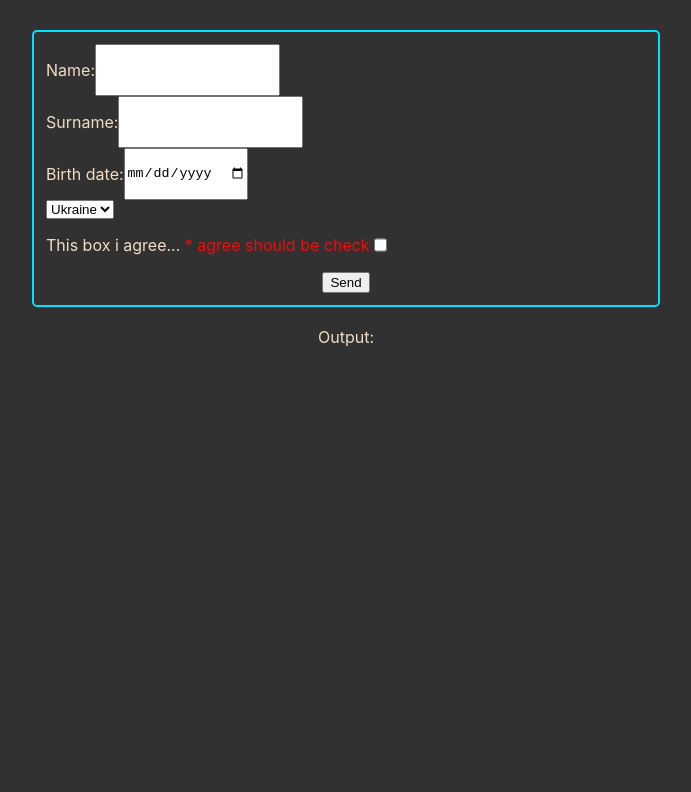
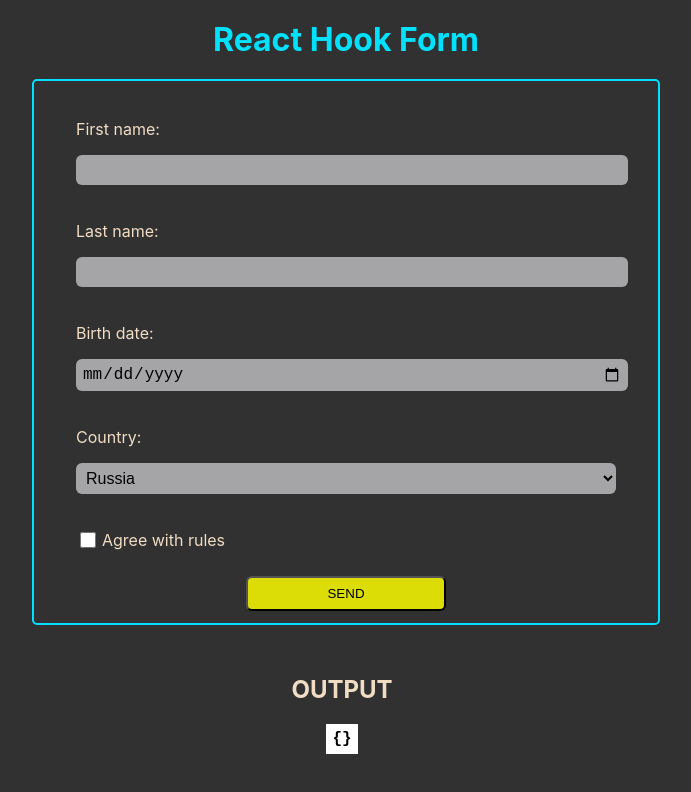
Before and after one commit to AndreyBaglai/react-form, a React (Create React App) app: page / in a window 1280 px wide. Shown: the top 792 px of the page, without its empty margins (294-985 px from the left). Built offline with nearby package versions, Linux system fonts and the light colour scheme.

Commit message:
feat: add styles for form and output

```diff
--- a/package.json
+++ b/package.json
@@ -10,8 +10,11 @@
     "@types/node": "^12.20.19",
     "@types/react": "^17.0.17",
     "@types/react-dom": "^17.0.9",
+    "mobx": "^6.3.2",
+    "mobx-react-lite": "^3.2.0",
     "react": "^17.0.2",
     "react-dom": "^17.0.2",
+    "react-hook-form": "^7.14.0",
     "react-scripts": "4.0.3",
     "typescript": "^4.3.5",
     "web-vitals": "^1.1.2"
--- a/src/App.module.css
+++ b/src/App.module.css
@@ -5,3 +5,9 @@
   align-items: center;
   color: rgb(241, 221, 196);
 }
+
+.title {
+  text-align: center;
+  margin: 20px auto 0;
+  color:rgb(0, 225, 255);
+}
--- a/src/App.tsx
+++ b/src/App.tsx
@@ -1,4 +1,4 @@
-import React, { useState } from 'react';
+import React from 'react';
 
 import Form from './components/Form/Form';
 import Output from './components/Output/Output';
@@ -6,11 +6,11 @@ import Output from './components/Output/Output';
 import styles from './App.module.css';
 
 function App() {
-  const [formValues, setFormValues] = useState([]);
   return (
     <div className={styles.app}>
-      <Form setFormValues={setFormValues}/>
-      <Output output={formValues} />
+      <h1 className={styles.title}>React Hook Form</h1>
+      <Form />
+      <Output />
     </div>
   );
 }
--- a/src/components/Form/Form.module.css
+++ b/src/components/Form/Form.module.css
@@ -7,15 +7,47 @@
   padding: 12px;
   border: 2px solid rgb(0, 225, 255);
   width: 600px;
-  margin-top: 30px;
+  margin-top: 20px;
   border-radius: 5px;
 }
 
 .field {
+  width: 90%;
+  display: flex;
+  margin: 10px;
+  flex-direction: column;
+}
+
+.agreeWrapper {
+  flex-direction: row-reverse;
+  align-items: center;
+  justify-content: flex-end;
+}
+
+.firstName, .lastName, .birthDate, .country, .agree {
+  background-color: #a5a5a7;
+  padding: 6px;
+  border: none;
+  border-radius: 6px;
+  font-size: 16px;
   width: 100%;
-  display: flex;
+}
+
+.agree {
+  width: 16px;
+  height: 16px;
+  margin-right: 6px;
 }
 
 .error {
   color: rgb(243, 11, 11);
 }
+
+.send {
+  background-color: rgb(220, 220, 6);
+  color: #000;
+  padding: 8px;
+  border-radius: 6px;
+  text-transform: uppercase;
+  min-width: 200px;
+}
--- a/src/components/Form/Form.tsx
+++ b/src/components/Form/Form.tsx
@@ -1,115 +1,53 @@
-import React, { useEffect, useState } from 'react';
+import React from 'react';
+import { observer } from 'mobx-react-lite';
+import formStore from '../../store/form-data';
+import { useForm } from 'react-hook-form';
+
 import styles from './Form.module.css';
 
-type FormProps = {
-  setFormValues: (state: any) => void;
-};
-
-type ErrorsType = {
-  agree?: any;
-  firstName?: string;
-  birthDate?: string;
-}
-
-export default function Form({ setFormValues }: FormProps) {
-  const [firstName, setFirstName] = useState('');
-  const [lastName, setLastName] = useState('');
-  const [birthDate, setBirthDate] = useState('');
-  const [country, setCountry] = useState('Ukraine');
-  const [agree, setAgree] = useState(false);
-  const [errors, setErrors] = useState<ErrorsType>({});
-
-  useEffect(() => {
-    validate();
-  }, [agree, firstName, birthDate]);
-
-  const validate = () => {
-    setErrors({});
-    if (!agree) {
-      setErrors((state) => ({ ...state, agree }));
-    }
-    if (firstName === '') {
-      setErrors((state) => ({ ...state, firstName }));
-    }
-    if (birthDate === '') {
-      setErrors((state) => ({ ...state, birthDate }));
-    }
-  };
-
-
-  const reset = () => {
-    setFirstName('');
-    setLastName('');
-    setBirthDate('');
-    setCountry('Ukraine');
-    setAgree(false);
-  };
-
-  const handleSubmit = (e: React.FormEvent<HTMLFormElement>) => {
-    e.preventDefault();
-    if (Object.keys(errors).length === 0) {
-      setFormValues((state: any) => [...state, { firstName, lastName, birthDate, country, agree }]);
-      reset();
-    }
-  };
-
-  const handleFirstName = (e: React.FormEvent<HTMLInputElement>) => {
-    const target = e.target as HTMLInputElement;
-    setFirstName(target.value);
-  };
-
-  const handleLastName = (e: React.FormEvent<HTMLInputElement>) => {
-    const target = e.target as HTMLInputElement;
-    setLastName(target.value);
-  };
-
-  const handleBirthDate = (e: React.FormEvent<HTMLInputElement>) => {
-    const target = e.target as HTMLInputElement;
-    setBirthDate(target.value);
-  };
-
-  const handleCountry = (e: React.FormEvent<HTMLSelectElement>) => {
-    const target = e.target as HTMLInputElement;
-    setCountry(target.value);
-  };
-
-  const handleAgree = () => {
-    setAgree((prev) => !prev);
+const Form = observer(() => {
+  const { register, handleSubmit } = useForm();
+  const onSubmitForm = (data: any) => {
+    console.log(data);
+    formStore.setData(data);
   };
 
   return (
-    <form className={styles.form} onSubmit={handleSubmit}>
+    <form className={styles.form} onSubmit={handleSubmit(onSubmitForm)}>
       <label className={styles.field} htmlFor="firstName">
-        <p>Name: {errors.firstName && <span>* name should be fill</span>}</p>
-        <input type="text" name="firstName" value={firstName} onChange={handleFirstName} />
+        <p>First name:</p>
+        <input className={styles.firstName} type="text" {...register('firstName')} />
       </label>
 
       <label className={styles.field} htmlFor="lastName">
-        <p>Surname:</p>
-        <input type="text" name="lastName" value={lastName} onChange={handleLastName} />
+        <p>Last name:</p>
+        <input className={styles.lastName} type="text" {...register('lastName')} />
       </label>
 
       <label className={styles.field} htmlFor="birthDate">
-        <p>Birth date: {errors.birthDate && <span>* birth date should be fill</span>}</p>
-        <input type="date" name="birthDate" value={birthDate} onChange={handleBirthDate} />
+        <p>Birth date:</p>
+        <input className={styles.birthDate} type="date" {...register('birthDate')} />
       </label>
 
       <label className={styles.field} htmlFor="country">
-        <select name="country" value={country} onChange={handleCountry}>
+      <p>Country:</p>
+        <select className={styles.country} {...register('country')}>
           <option>Russia</option>
           <option>Ukraine</option>
           <option>Poland</option>
         </select>
       </label>
 
-      <label className={styles.field} htmlFor="agree">
-        <p>This box i agree... {errors?.agree !== undefined && <span className={styles.error}>* agree should be check</span>}</p>
-        <input type="checkbox" name="agree" checked={agree} onChange={handleAgree} />
+      <label className={[styles.field, styles.agreeWrapper].join(' ')} htmlFor="agree">
+      <p>Agree with rules</p>
+        <input type="checkbox" className={styles.agree} {...register('agree')} />
       </label>
 
       <div>
-        <input type="submit" value="Send" />
+        <input type="submit" value="Send" className={styles.send} />
       </div>
     </form>
   );
-}
+});
+
+export default Form;
--- a/src/components/Output/Output.module.css
+++ b/src/components/Output/Output.module.css
@@ -1,3 +1,17 @@
 .output {
-  margin-top: 20px;
+  margin-top: 30px;
+  text-transform: uppercase;
+  font-weight: bold;
+  margin-right: 8px;
+  display: flex;
+  flex-direction: column;
+  align-items: center;
 }
+
+.code {
+  background-color: #fff;
+  color: #000;
+  font-size: 16px;
+  max-width: 80%;
+  padding: 6px;
+}
--- a/src/components/Output/Output.tsx
+++ b/src/components/Output/Output.tsx
@@ -1,15 +1,16 @@
 import React from 'react';
+import { observer } from 'mobx-react-lite';
+import formStore from '../../store/form-data';
 
 import styles from './Output.module.css';
 
-type OutputProps = {
-  output: any;
-};
-
-export default function Output({ output }: OutputProps) {
+const Output = observer(() => {
   return (
     <div className={styles.output}>
-      Output: {output.length > 0 ? output.map((value: any) => value) : ''}
+      <h2>Output</h2>
+      <code className={styles.code}>{JSON.stringify(formStore.allData, null, '  ')}</code>
     </div>
   );
-}
+});
+
+export default Output;
--- /dev/null
+++ b/src/store/form-data.ts
@@ -0,0 +1,19 @@
+import { makeAutoObservable } from 'mobx';
+
+class FormStore {
+  data = {};
+
+  constructor() {
+    makeAutoObservable(this);
+  }
+
+  get allData() {
+    return this.data;
+  }
+
+  setData(newData: any) {
+    this.data = { ...newData };
+  }
+}
+
+export default new FormStore();
```
Also changed, not shown: 1 other file (tests, documents, lock files or other folders).
